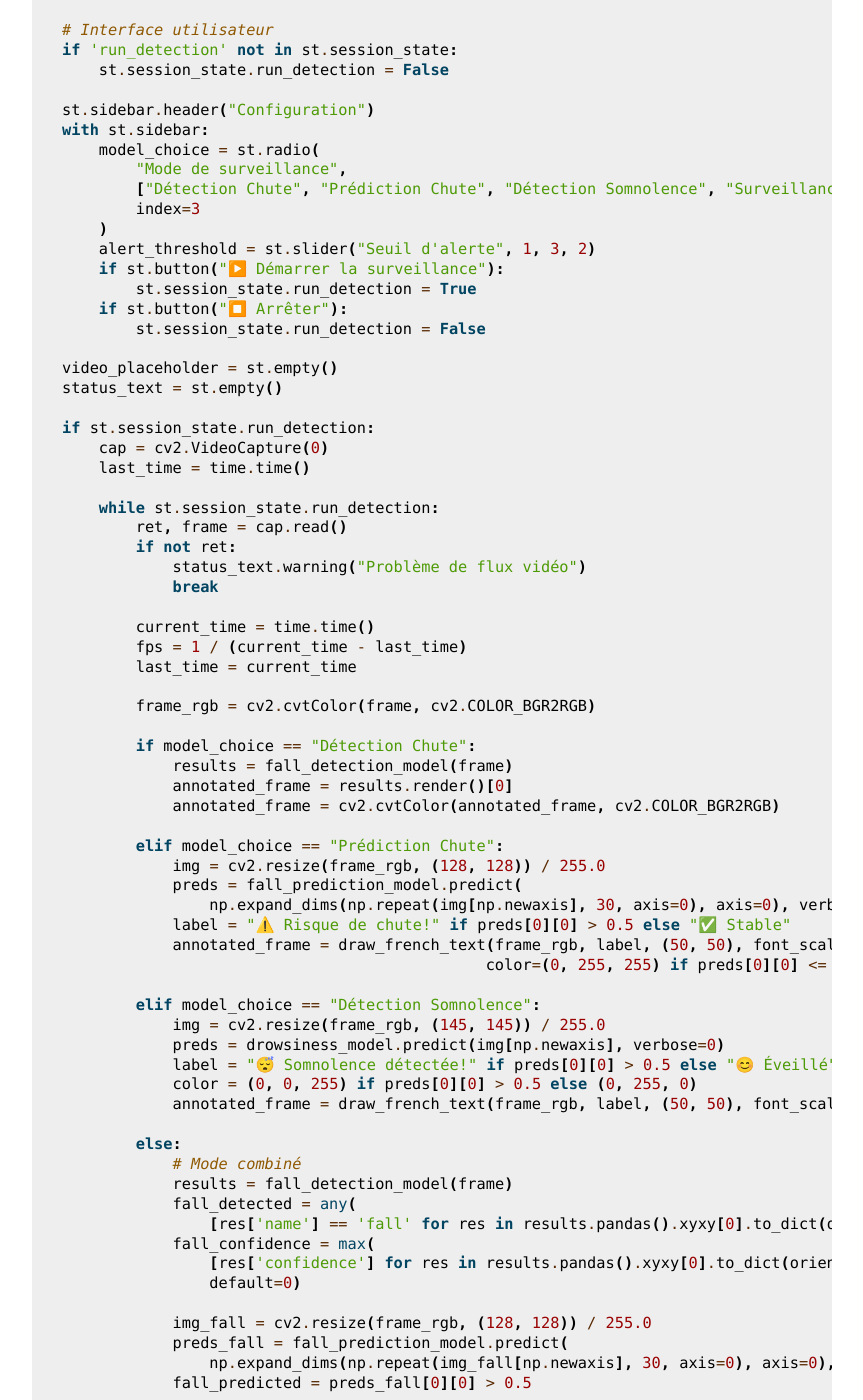
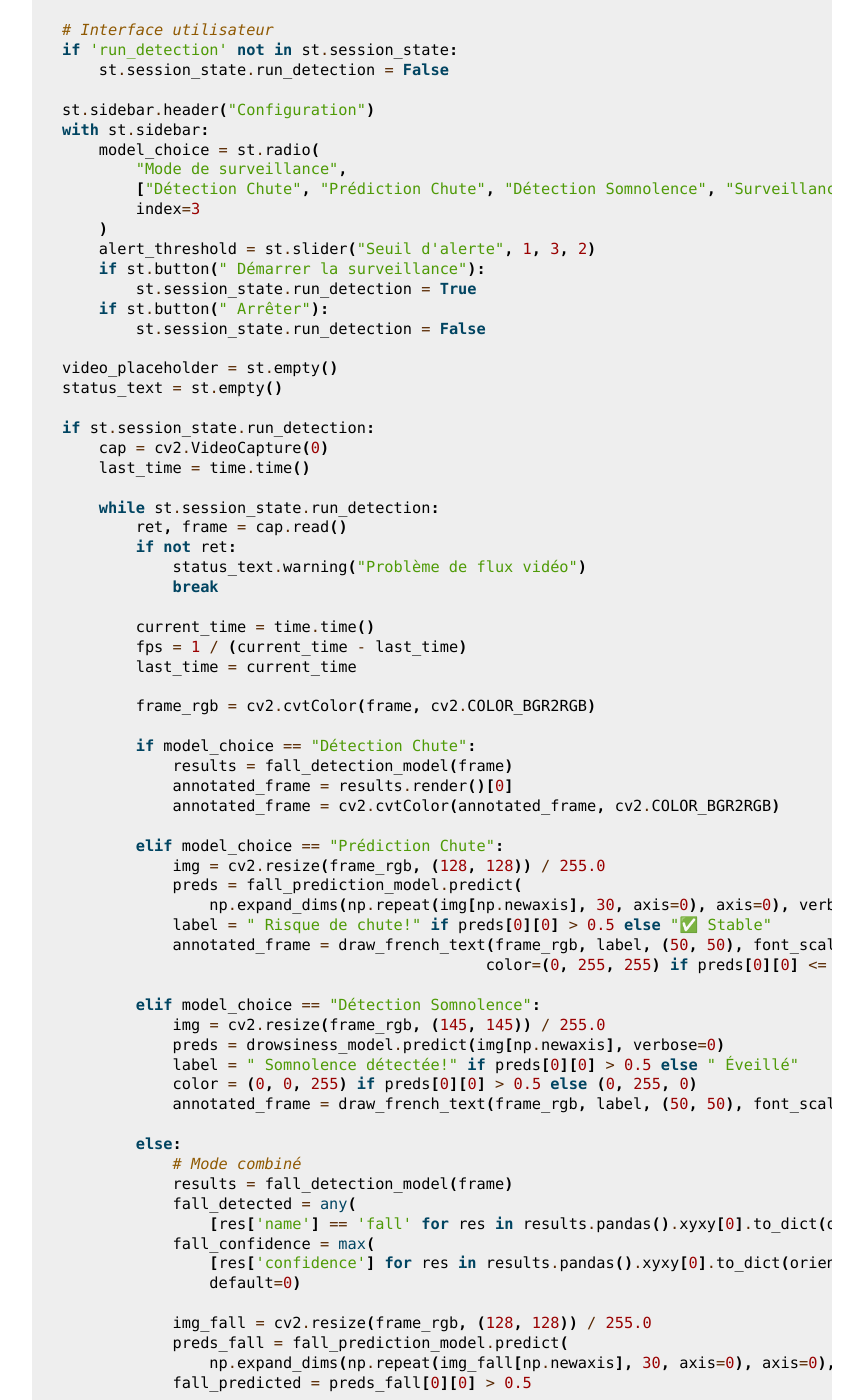
Before and after one commit to SouleymaneDiallo04/Syst-me-de-Surveillance-de-la-posture, a Sphinx documentation site: the page built from docs/source/application.rst, in a window 1280 px wide and 1400 px high, scrolled down 3074 px. Shown: the whole window, without its empty margins (168-1031 px from the left). Built offline with Sphinx 7.4.7, drawn with Linux system fonts in a browser that asks for light colours; pages that are not in the unit, such as notebooks, are missing from menus; some of the changed text lies outside the part shown.

Commit message:
Mise à jour des docstrings et du code

```diff
--- a/docs/source/application.rst
+++ b/docs/source/application.rst
@@ -159,9 +159,9 @@
             index=3
         )
         alert_threshold = st.slider("Seuil d'alerte", 1, 3, 2)
-        if st.button("▶️ Démarrer la surveillance"):
+        if st.button(" Démarrer la surveillance"):
             st.session_state.run_detection = True
-        if st.button("⏹️ Arrêter"):
+        if st.button(" Arrêter"):
             st.session_state.run_detection = False
 
     video_placeholder = st.empty()
@@ -192,14 +192,14 @@
                 img = cv2.resize(frame_rgb, (128, 128)) / 255.0
                 preds = fall_prediction_model.predict(
                     np.expand_dims(np.repeat(img[np.newaxis], 30, axis=0), axis=0), verbose=0)
-                label = "⚠️ Risque de chute!" if preds[0][0] > 0.5 else "✅ Stable"
+                label = " Risque de chute!" if preds[0][0] > 0.5 else "✅ Stable"
                 annotated_frame = draw_french_text(frame_rgb, label, (50, 50), font_scale=1,
                                                   color=(0, 255, 255) if preds[0][0] <= 0.5 else (0, 0, 255))
 
             elif model_choice == "Détection Somnolence":
                 img = cv2.resize(frame_rgb, (145, 145)) / 255.0
                 preds = drowsiness_model.predict(img[np.newaxis], verbose=0)
-                label = "😴 Somnolence détectée!" if preds[0][0] > 0.5 else "😊 Éveillé"
+                label = " Somnolence détectée!" if preds[0][0] > 0.5 else " Éveillé"
                 color = (0, 0, 255) if preds[0][0] > 0.5 else (0, 255, 0)
                 annotated_frame = draw_french_text(frame_rgb, label, (50, 50), font_scale=1, color=color)
 
@@ -344,7 +344,7 @@
 .. code-block:: python
 
     inject_custom_css()
-    st.title("👁️ Système de Surveillance Intelligente")
+    st.title(" Système de Surveillance Intelligente")
     st.markdown("Bienvenue à notre application de surveillance intelligente qui combine détection, prédiction de chute et suivi de somnolence en temps réel.")
 
 Affiche le titre de l’application et un message de bienvenue.
@@ -430,9 +430,9 @@
             index=3
         )
         alert_threshold = st.slider("Seuil d'alerte", 1, 3, 2)
-        if st.button("▶️ Démarrer la surveillance"):
+        if st.button(" Démarrer la surveillance"):
             st.session_state.run_detection = True
-        if st.button("⏹️ Arrêter"):
+        if st.button("Arrêter"):
             st.session_state.run_detection = False
 
 Permet à l’utilisateur de configurer :
```
